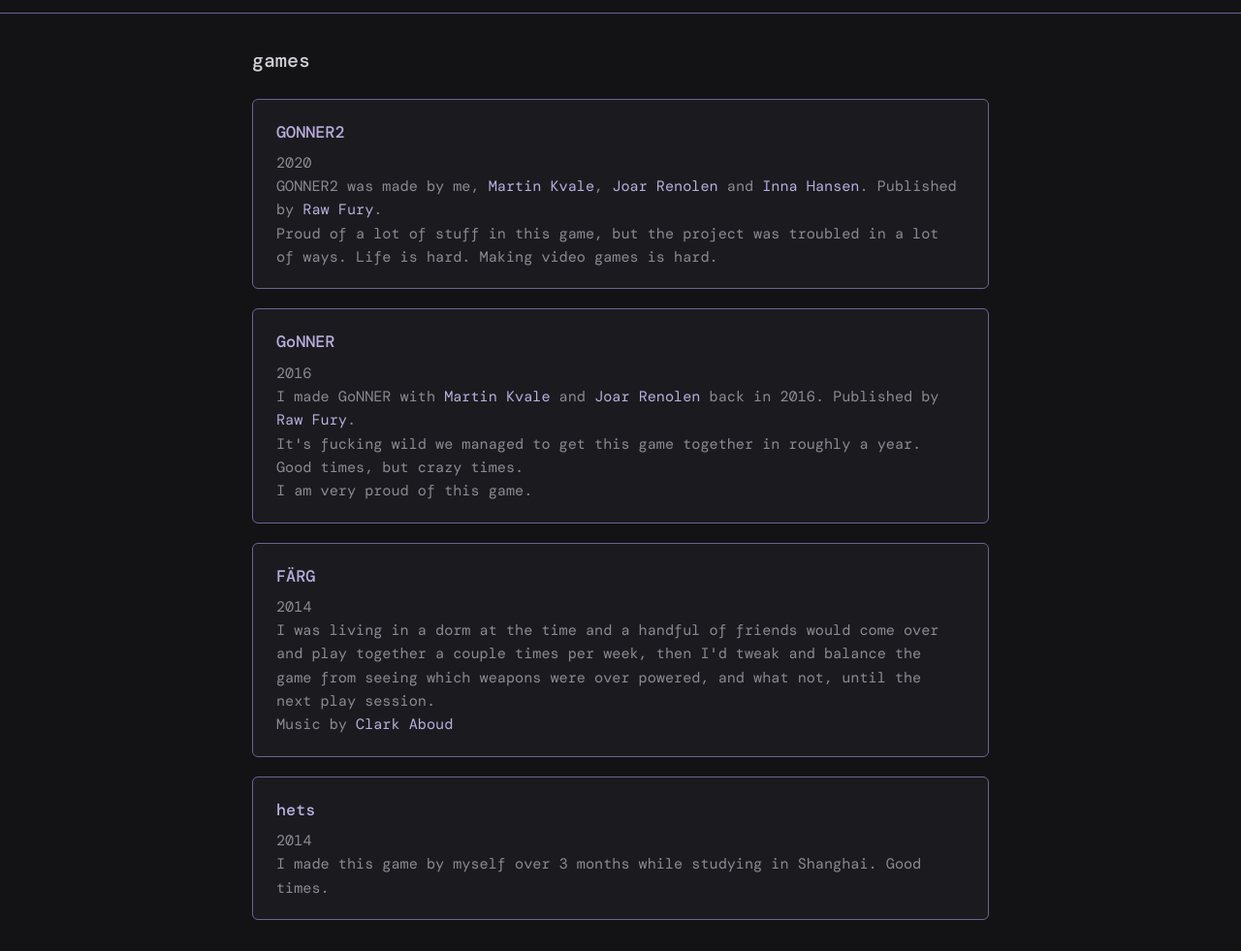
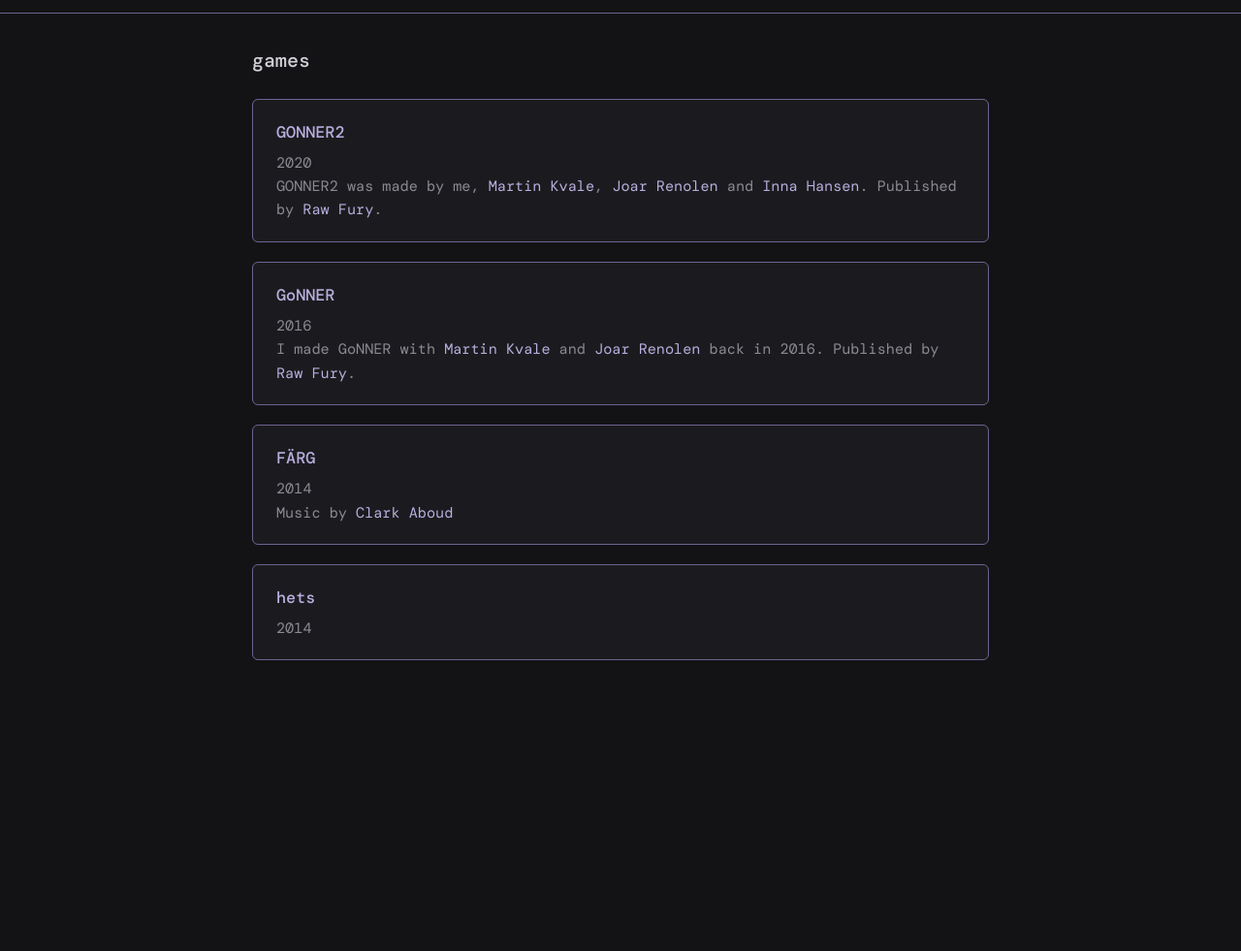
Before and after one commit to dittoisdead/dittoisdead.github.io, a plain HTML site: page games.html in a window 1280 px wide. Shown: the part 45-1026 px from the top of the page at 97% size. After the commit the page ends 800 px from the top, so only its background shows below. Drawn offline with nearby package versions, Linux system fonts and the light colour scheme; a web font is replaced by a local one.

Commit message:
removed excess text

```diff
--- a/games.html
+++ b/games.html
@@ -33,25 +33,20 @@
           <h2><a href="https://store.steampowered.com/app/1117670/GONNER2/">GONNER2</a></h2>
           <p>2020</p>
           <p>GONNER2 was made by me, <a href="https://bsky.app/profile/lydmartin.bsky.social">Martin Kvale</a>, <a href="https://www.joarrenolen.com/">Joar Renolen</a> and <a href="https://bsky.app/profile/innana.bsky.social">Inna Hansen</a>. Published by <a href="https://rawfury.com/">Raw Fury</a>.</p>
-          <p>Proud of a lot of stuff in this game, but the project was troubled in a lot of ways. Life is hard. Making video games is hard.</p>
         </article>
         <article class="game-item">
           <h2><a href="https://store.steampowered.com/app/437570/GoNNER/">GoNNER</a></h2>
           <p>2016</p>
           <p>I made GoNNER with <a href="https://bsky.app/profile/lydmartin.bsky.social">Martin Kvale</a> and <a href="https://www.joarrenolen.com/">Joar Renolen</a> back in 2016. Published by <a href="https://rawfury.com/">Raw Fury</a>.</p>
-          <p>It's fucking wild we managed to get this game together in roughly a year. Good times, but crazy times.</p>
-          <p>I am very proud of this game.</p>
         </article>
         <article class="game-item">
           <h2><a href="https://ditto.itch.io/farg">FÄRG</a></h2>
           <p>2014</p>
-          <p>I was living in a dorm at the time and a handful of friends would come over and play together a couple times per week, then I'd tweak and balance the game from seeing which weapons were over powered, and what not, until the next play session.</p>
           <p>Music by <a href="https://clarkaboud.com/">Clark Aboud</a></p>
         </article>
         <article class="game-item">
           <h2><a href="https://ditto.itch.io/hets">hets</a></h2>
           <p>2014</p>
-          <p>I made this game by myself over 3 months while studying in Shanghai. Good times.</p>
         </article>
 
       </div>
```
